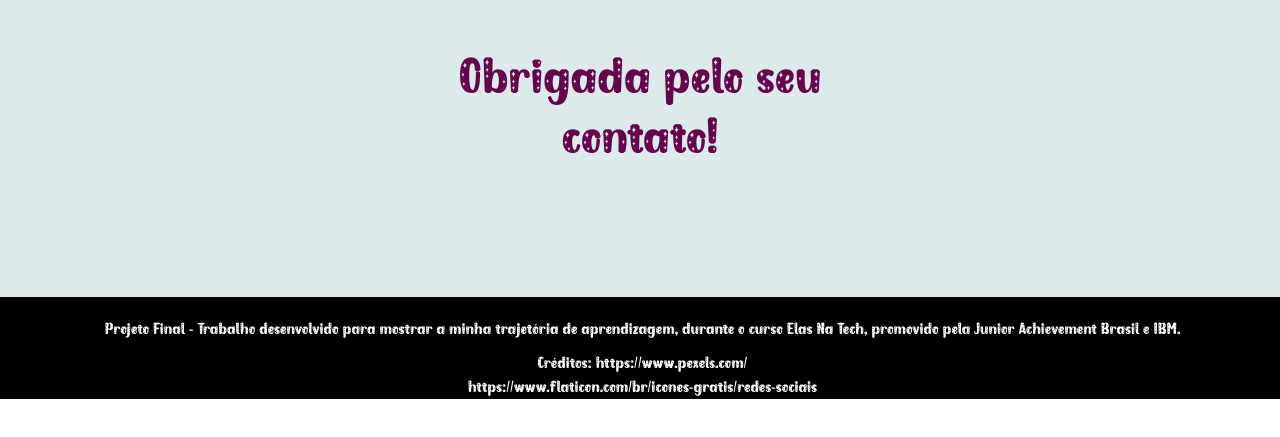
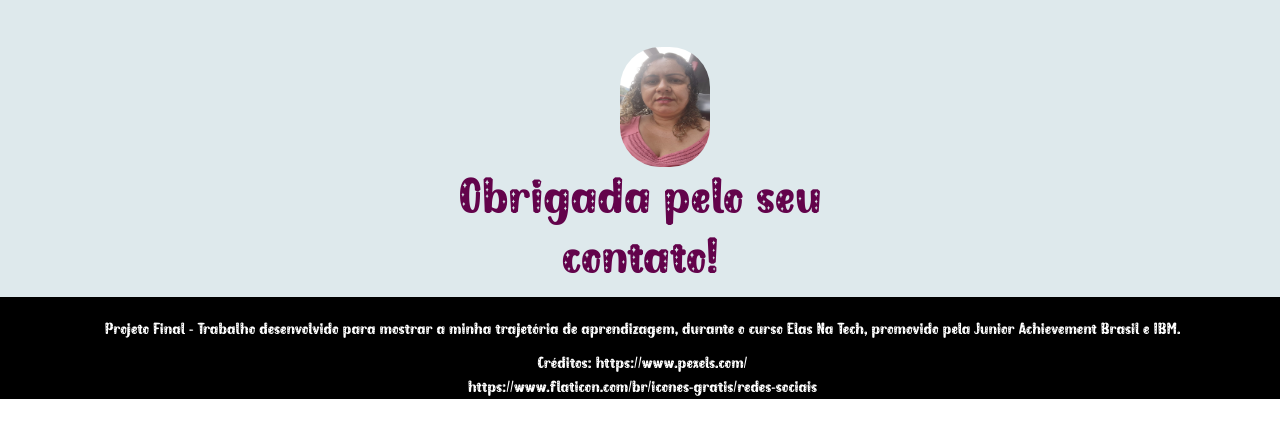
Before and after one commit to SilviaNajara/silvianajara.github.io, a plain HTML site: page obrigada.html in a window 1280 px wide. Shown: the part 83-520 px from the top of the page. Drawn offline with nearby package versions, Linux system fonts and the light colour scheme.

Commit message:
Update obrigada.html

```diff
--- a/obrigada.html
+++ b/obrigada.html
@@ -22,9 +22,11 @@
         </ul>
     </header>
     <main>
+
         <section>
             <div id="obrigada">
-              <h1>Obrigada pelo seu contato!</h1>
+                <img id="minhaImagem" src="./img/Silvia Najara.jpg" alt="" style="width: 90px; height: 120px; margin-left: 10%;">
+                <h1>Obrigada pelo seu contato!</h1>
             </div>
           </section>
     </main>
```
